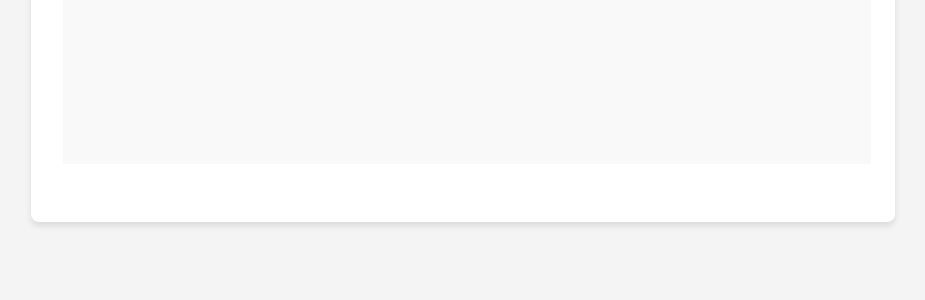
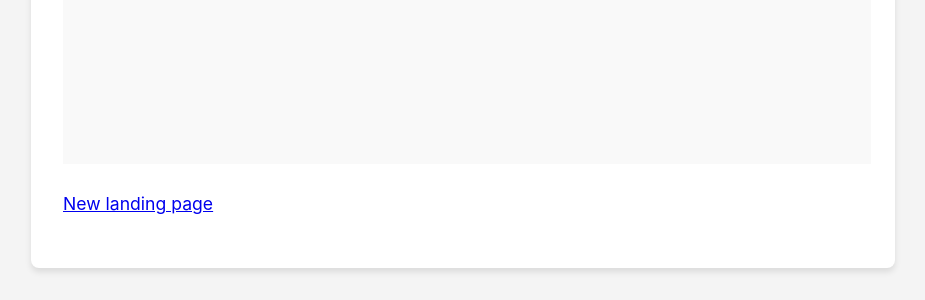
Before and after one commit to Grant-Alba/grant-alba.github.io, a plain HTML site: page index.html in a window 1280 px wide. Shown: the part 1204-1504 px from the top of the page, without its empty margins (177-1102 px from the left). Before the commit the page ends 1458 px from the top, so only its background shows below. Drawn offline with Linux system fonts and the light colour scheme.

Commit message:
Update index.html

```diff
--- a/index.html
+++ b/index.html
@@ -87,6 +87,7 @@
                 Support me on <a href="https://ko-fi.com/grantalba" target="_blank">Ko-Fi</a>!  Buy me a coffee, or buy yourself a book or some merch!
 <iframe id='kofiframe' src='https://ko-fi.com/grantalba/?hidefeed=true&widget=true&embed=true&preview=true' style='border:none;width:100%;padding:4px;background:#f9f9f9;' height='712' title='grantalba'></iframe>
             </p>
+<p><a href="resp/author_landing_page.html">New landing page</a></p>
         </div>
     </div>
 
```
